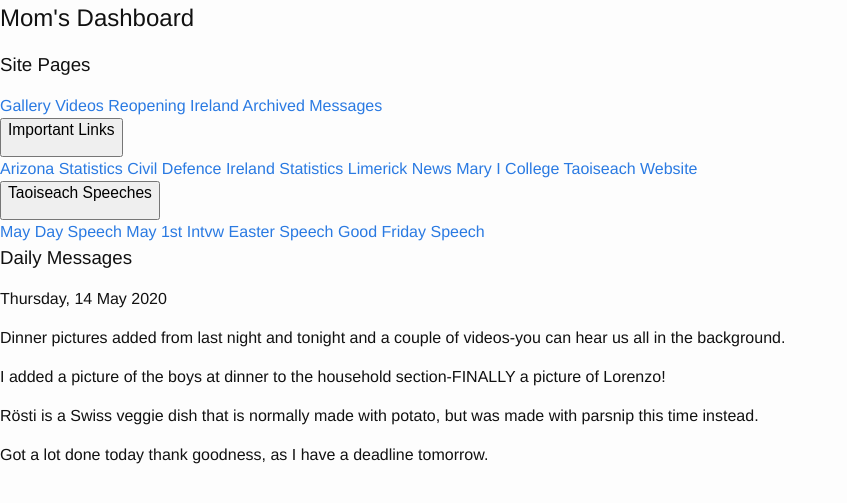
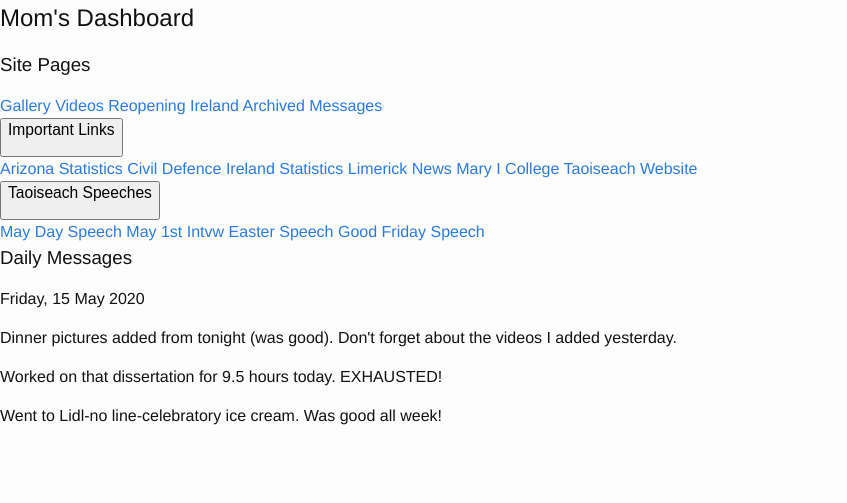
Before and after one commit to Verucassaults/Moms-Dashboard.io, a Jekyll site: the page index.html, which Jekyll copies as it is, in a window 1280 px wide. Shown: the top 503 px of the page, without its empty margins (0-847 px from the left). Built offline with Jekyll 4.4.1, drawn with Linux system fonts in a browser that asks for light colours.

Commit message:
daily update

```diff
--- a/Moms_Gallery.html
+++ b/Moms_Gallery.html
@@ -48,6 +48,12 @@
             </div> -->
 
             <p id="dinners ">Dinners</p>
+            <div class="column">
+                <a href="images/My Pasta Carbonara.jpg" target="_top">My Pasta Carbonara<img alt="My Pasta Carbonara" src="images/My Pasta Carbonara.jpg" style="width:250px;height:250px;" class="rotateimg90" border="5"></a>
+            </div>
+            <div class="column">
+                <a href="images/Tijmen's Pasta Carbonara.jpg" target="_top">Tijmen's Pasta Carbonara<img alt="Tijmen's Pasta Carbonara" src="images/Tijmen's Pasta Carbonara.jpg" style="width:250px;height:250px;" class="rotateimg90" border="5"></a>
+            </div>
             <div class="column">
                 <a href="images/Rösti Thursday.jpg" target="_top">Rösti Thursday<img alt="Rösti Thursday" src="images/Rösti Thursday.jpg" style="width:250px;height:250px;" class="rotateimg90" border="5"></a>
             </div>
--- a/index.html
+++ b/index.html
@@ -49,11 +49,10 @@
         <!-- Page content -->
         <div class="main">
             <h3>Daily Messages</h3>
-            <h4>Thursday, 14 May 2020</h4>
-            <p>Dinner pictures added from last night and tonight and a couple of videos-you can hear us all in the background.</p>
-            <p>I added a picture of the boys at dinner to the household section-FINALLY a picture of Lorenzo!</p>
-            <p>Rösti is a Swiss veggie dish that is normally made with potato, but was made with parsnip this time instead.</p>
-            <p>Got a lot done today thank goodness, as I have a deadline tomorrow.</p>
+            <h4>Friday, 15 May 2020</h4>
+            <p>Dinner pictures added from tonight (was good). Don't forget about the videos I added yesterday.</p>
+            <p>Worked on that dissertation for 9.5 hours today. EXHAUSTED!</p>
+            <p>Went to Lidl-no line-celebratory ice cream. Was good all week!</p>
         </div>
     </main>
     <footer>
```
Also changed, not shown: archived_messages.html (+7 -0 lines), 2 other files.
